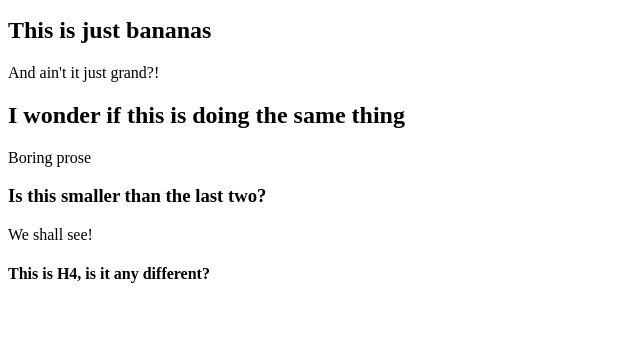
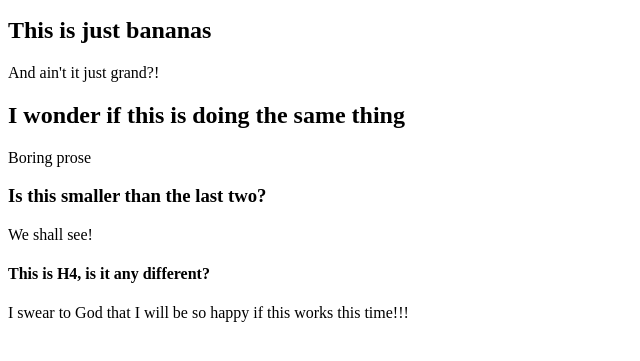
Before and after one commit to Robertssj2/test-site, a plain HTML site: page index.html in a window 1280 px wide. Shown: the part 101-462 px from the top of the page, without its empty margins (0-640 px from the left). Drawn offline with Linux system fonts and the light colour scheme.

Commit message:
I swear to God

```diff
--- a/index.html
+++ b/index.html
@@ -14,5 +14,6 @@
 <h3>Is this smaller than the last two?</h3>
 <p>We shall see!</p>
 <h4>This is H4, is it any different?</h4>
+<p>I swear to God that I will be so happy if this works this time!!!</p>
 </body>
 </html>
```
